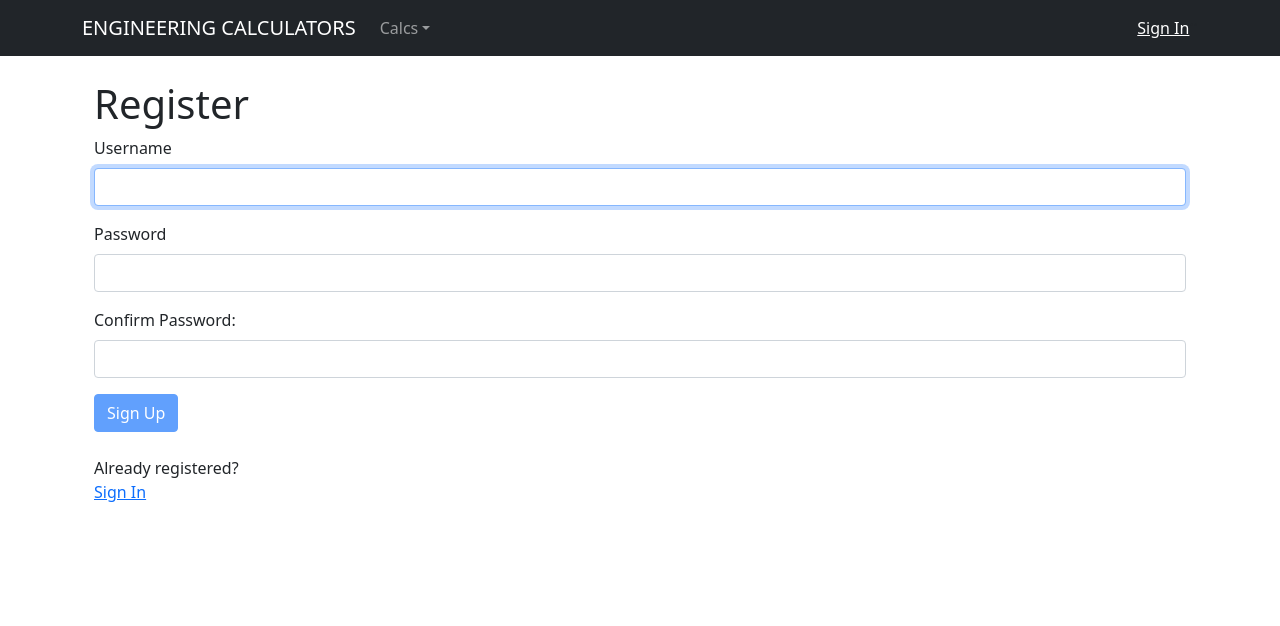
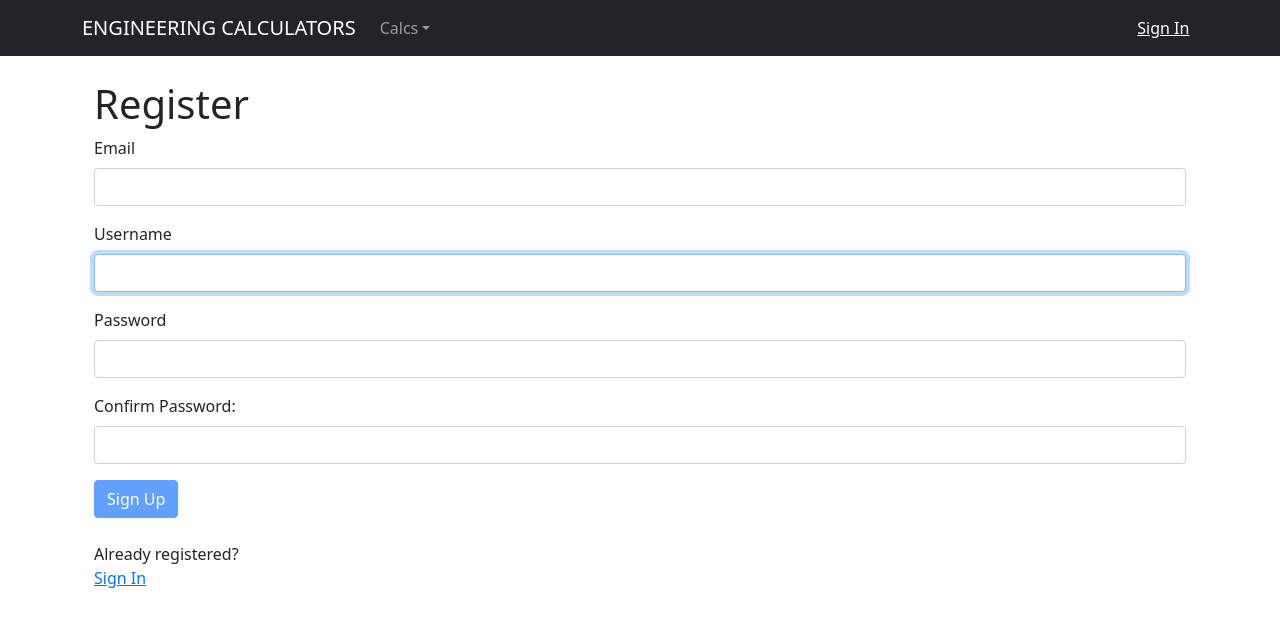
Before and after one commit to wowvaqa/engclcfe, a React (Create React App) app: page /register in a window 1280 px wide. Shown: the top 626 px of the page. Built offline with nearby package versions, Linux system fonts and the light colour scheme.

Commit message:
ADD: Registration view impl.

```diff
--- a/src/views/CompDataThree.js
+++ b/src/views/CompDataThree.js
@@ -18,11 +18,6 @@ const CompDataThree = () => {
 
   async function sendData(event) {
     event.preventDefault();
-
-    handleError();
-    // setCookie("token", "871ada39b44e1e0e64518104db630e2062e040c3", {
-    //   path: "/",
-    // });
 
     setToken(cookies.token);
     console.log("Token: " + cookies.token);
@@ -54,7 +49,6 @@ const CompDataThree = () => {
       );
   }
 
-  const handleError = () => {};
   return (
     <>
       <Container>
--- a/src/views/LogView.js
+++ b/src/views/LogView.js
@@ -5,7 +5,6 @@ import { useCookies } from "react-cookie";
 
 import axios from "axios";
 import { Button, Container, Form } from "react-bootstrap";
-const LOGIN_URL = "/auth";
 
 const LogView = () => {
   // const { auth, setAuth } = useContext(AuthContext);
@@ -39,8 +38,6 @@ const LogView = () => {
 
   const handleSubmit = async (e) => {
     e.preventDefault();
-    console.log("Login: " + LOGIN_URL);
-
     try {
       // const response = await axios.post(
       //   "https://django-civil-85.herokuapp.com/api/users/login",
--- a/src/views/RegisterView.js
+++ b/src/views/RegisterView.js
@@ -2,13 +2,17 @@ import { useRef, useState, useEffect } from "react";
 import axios from "axios";
 import { Button, Container, Form } from "react-bootstrap";
 
+const EMAIL_REGEX = /^(?=.*[a-z])(?=.*[@]).{8,50}$/;
 const USER_REGEX = /^[A-z][A-z0-9-_]{3,23}$/;
 const PWD_REGEX = /^(?=.*[a-z])(?=.*[A-Z])(?=.*[0-9])(?=.*[!@#$%]).{8,24}$/;
-const REGISTER_URL = "/register";
 
 const RegisterView = () => {
   const userRef = useRef();
   const errRef = useRef();
+
+  const [email, setEmail] = useState("");
+  const [validEmail, setValidEmail] = useState(false);
+  const [emailFocus, setEmailFocus] = useState(false);
 
   const [user, setUser] = useState("");
   const [validName, setValidName] = useState(false);
@@ -39,6 +43,10 @@ const RegisterView = () => {
   }, [pwd, matchPwd]);
 
   useEffect(() => {
+    setValidEmail(EMAIL_REGEX.test(email));
+  }, [email]);
+
+  useEffect(() => {
     setErrMsg("");
   }, [user, pwd, matchPwd]);
 
@@ -47,24 +55,28 @@ const RegisterView = () => {
     // if button enabled with JS hack
     const v1 = USER_REGEX.test(user);
     const v2 = PWD_REGEX.test(pwd);
-    if (!v1 || !v2) {
+    const v3 = EMAIL_REGEX.test(email);
+    if (!v1 || !v2 || !v3) {
       setErrMsg("Invalid Entry");
       return;
     }
     try {
       const response = await axios.post(
-        REGISTER_URL,
-        JSON.stringify({ user, pwd }),
+        "https://django-civil-85.herokuapp.com/api/users/register",
         {
-          headers: { "Content-Type": "application/json" },
-          withCredentials: true,
+          email: email,
+          username: user,
+          password: pwd,
+          password2: pwd,
         }
       );
+
       // TODO: remove console.logs before deployment
       console.log(JSON.stringify(response?.data));
       //console.log(JSON.stringify(response))
       setSuccess(true);
       //clear state and controlled inputs
+      setEmail("");
       setUser("");
       setPwd("");
       setMatchPwd("");
@@ -105,6 +117,32 @@ const RegisterView = () => {
               <Form.Group
                 onSubmit={handleSubmit}
                 className="mb-3"
+                controlId="email"
+              >
+                <Form.Label>Email</Form.Label>
+                <Form.Control
+                  type="email"
+                  autoComplete="off"
+                  onChange={(e) => setEmail(e.target.value)}
+                  required
+                  aria-invalid={validEmail ? "false" : "true"}
+                  aria-describedby="uidnote"
+                  onFocus={() => setEmailFocus(true)}
+                  onBlur={() => setEmailFocus(false)}
+                />
+                <p
+                  id="uidnote"
+                  className={
+                    emailFocus && !validEmail ? "instructions" : "offscreen"
+                  }
+                >
+                  8 to 50 characters.
+                  <br />@ required
+                </p>
+              </Form.Group>
+              <Form.Group
+                onSubmit={handleSubmit}
+                className="mb-3"
                 controlId="username"
               >
                 <Form.Label>Username</Form.Label>
@@ -124,7 +162,9 @@ const RegisterView = () => {
               <p
                 id="uidnote"
                 className={
-                  userFocus && user && !validName ? "instructions" : "offscreen"
+                  userFocus && email && !validEmail
+                    ? "instructions"
+                    : "offscreen"
                 }
               >
                 4 to 24 characters.
```
